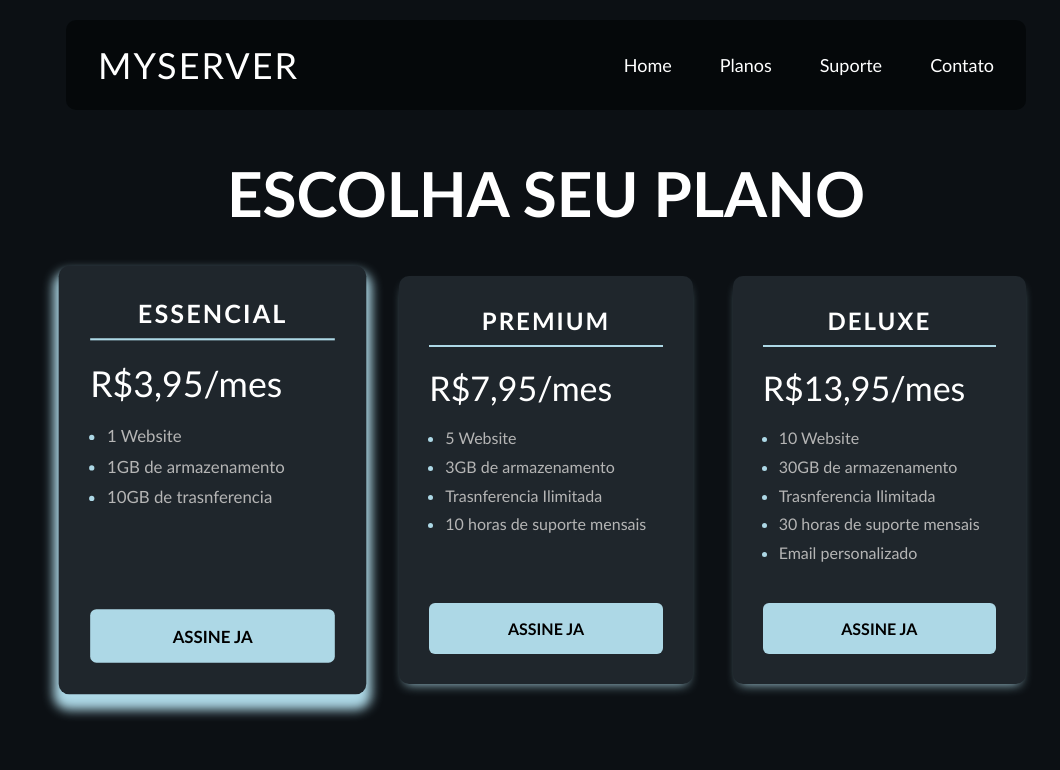
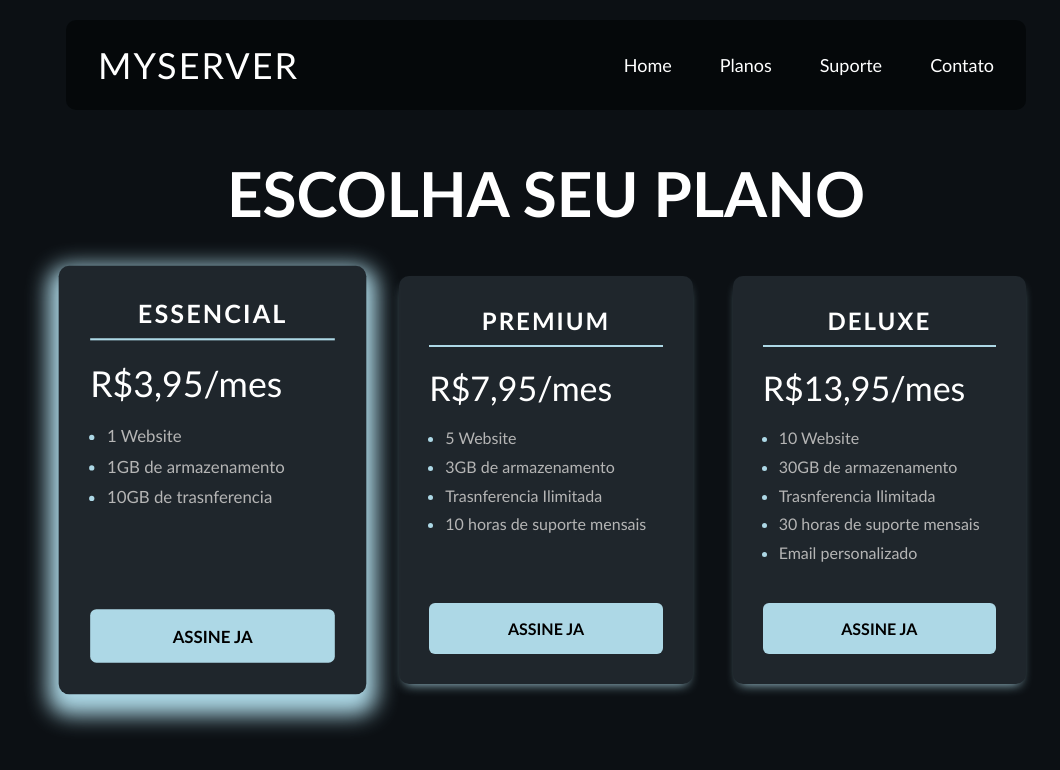
Before and after one commit to kaueh-silva/homepage-card, a plain HTML site: page index.html in a window 1280 px wide. In both pictures the pointer is over the element 306 px from the left and 479 px from the top of the page. Shown: the whole page, without its empty margins (94-1154 px from the left). Drawn offline with Linux system fonts and the light colour scheme.

Commit message:
Remodelado box-shadow hover

```diff
--- a/estilo.css
+++ b/estilo.css
@@ -74,7 +74,7 @@ body {
 .pricing-plan:hover {
     scale: 1.05;
     transition: 1s;
-    box-shadow: 0px 10px 10px 5px #ADD8E6;
+    box-shadow: 0px 10px 20px 10px #ADD8E6;
 }
 
 .plan-titllt {
```
